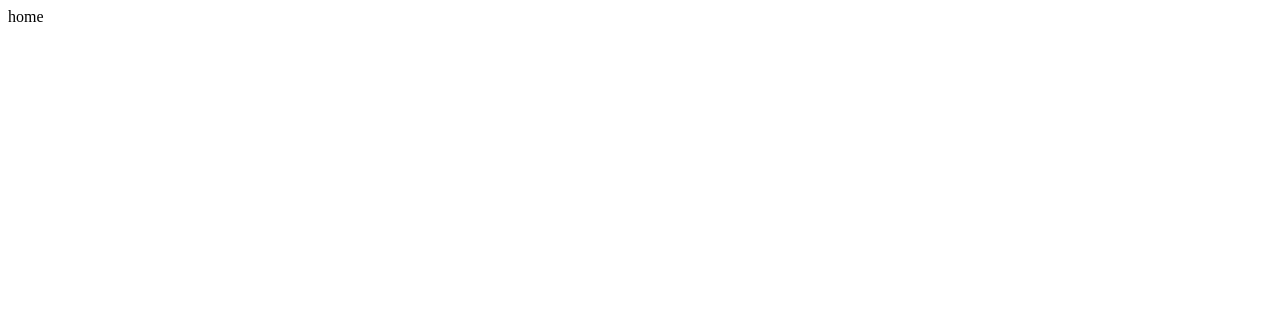
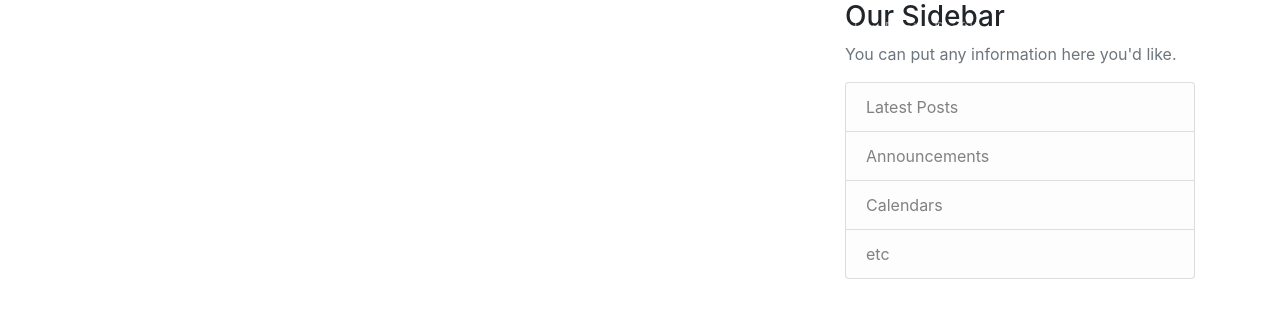
Before and after one commit to Moksedul/ERP1_PUB, a Django app: page / in a window 1280 px wide. Before the commit the part shown is almost empty. Shown: the top 318 px of the page. Run offline with Django 3.2, Linux system fonts and the light colour scheme; some libraries are stand-ins or nearby versions.

Commit message:
project started

```diff
--- /dev/null
+++ b/main/templates/main/base.html
@@ -0,0 +1,73 @@
+{% load static %}
+<!DOCTYPE html>
+<html lang="en">
+<head>
+    <!-- Required meta tags -->
+    <meta charset="utf-8">
+    <meta name="viewport" content="width=device-width, initial-scale=1, shrink-to-fit=no">
+
+    <!-- Bootstrap CSS -->
+    <link rel="stylesheet" href="https://stackpath.bootstrapcdn.com/bootstrap/4.5.0/css/bootstrap.min.css" integrity="sha384-9aIt2nRpC12Uk9gS9baDl411NQApFmC26EwAOH8WgZl5MYYxFfc+NcPb1dKGj7Sk" crossorigin="anonymous">
+    <link rel="stylesheet" type="text/css" href="{% static 'blog/main.css'%}">
+
+
+        <title>Django Blog</title>
+
+</head>
+<body>
+    <header class="site-header">
+      <nav class="navbar navbar-expand-md navbar-dark bg-steel fixed-top">
+        <div class="container">
+          <a class="navbar-brand mr-4" href="/">Django Blog</a>
+          <button class="navbar-toggler" type="button" data-toggle="collapse" data-target="#navbarToggle" aria-controls="navbarToggle" aria-expanded="false" aria-label="Toggle navigation">
+          <span class="navbar-toggler-icon"></span>
+          </button>
+          <div class="collapse navbar-collapse" id="navbarToggle">
+            <div class="navbar-nav mr-auto">
+              <a class="nav-item nav-link" href="/">Home</a>
+              <a class="nav-item nav-link" href="/">About</a>
+            </div>
+            <!-- Navbar Right Side -->
+            <div class="navbar-nav">
+
+                    <a class="nav-item nav-link" href="/">New Post</a>
+                    <a class="nav-item nav-link" href="/">Profile</a>
+                    <a class="nav-item nav-link" href="/">Logout</a>
+
+              <a class="nav-item nav-link" href="/">Login</a>
+              <a class="nav-item nav-link" href="/">Register</a>
+
+            </div>
+          </div>
+        </div>
+      </nav>
+    </header>
+
+    <main role="main" class="container">
+      <div class="row">
+        <div class="col-md-8">
+          {% block content %}{% endblock %}
+        </div>
+        <div class="col-md-4">
+          <div class="content-section">
+            <h3>Our Sidebar</h3>
+            <p class='text-muted'>You can put any information here you'd like.
+              <ul class="list-group">
+                <li class="list-group-item list-group-item-light">Latest Posts</li>
+                <li class="list-group-item list-group-item-light">Announcements</li>
+                <li class="list-group-item list-group-item-light">Calendars</li>
+                <li class="list-group-item list-group-item-light">etc</li>
+              </ul>
+            </p>
+          </div>
+        </div>
+      </div>
+    </main>
+
+    <!-- Optional JavaScript -->
+    <!-- jQuery first, then Popper.js, then Bootstrap JS -->
+    <script src="https://code.jquery.com/jquery-3.5.1.slim.min.js" integrity="sha384-DfXdz2htPH0lsSSs5nCTpuj/zy4C+OGpamoFVy38MVBnE+IbbVYUew+OrCXaRkfj" crossorigin="anonymous"></script>
+    <script src="https://cdn.jsdelivr.net/npm/popper.js@1.16.0/dist/umd/popper.min.js" integrity="sha384-Q6E9RHvbIyZFJoft+2mJbHaEWldlvI9IOYy5n3zV9zzTtmI3UksdQRVvoxMfooAo" crossorigin="anonymous"></script>
+    <script src="https://stackpath.bootstrapcdn.com/bootstrap/4.5.0/js/bootstrap.min.js" integrity="sha384-OgVRvuATP1z7JjHLkuOU7Xw704+h835Lr+6QL9UvYjZE3Ipu6Tp75j7Bh/kR0JKI" crossorigin="anonymous"></script>
+</body>
+</html>
--- a/main/templates/main/home.html
+++ b/main/templates/main/home.html
@@ -1,10 +1,6 @@
-<!DOCTYPE html>
-<html lang="en">
-<head>
-    <meta charset="UTF-8">
-    <title>Title</title>
-</head>
-<body>
-home
-</body>
-</html>
+{% extends "main/base.html" %}
+
+{% block content %}
+
+
+{% endblock content %}
```
